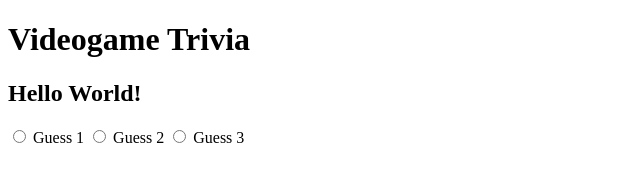
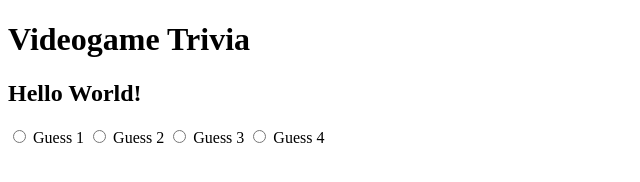
Before and after one commit to TheAmberlamps/TriviaGame, a plain HTML site: page index.html in a window 1280 px wide. Both pictures are taken after a click on the element "Start". Shown: the full height of the page, 0-640 px from the left. Drawn offline with nearby package versions, Linux system fonts and the light colour scheme.

Commit message:
Minor tweaks made to layout and javascript to experiment. Not really a needed commit but I want to get in the habit of committing every time I walk away from the terminal or make a solid step forwards in functionality and/or style.

```diff
--- a/assets/javascript/app.js
+++ b/assets/javascript/app.js
@@ -23,6 +23,10 @@
 
         console.log("here we go");
 
+        for (i=0; i < 101; i++){
+            console.log(i, "har-d-har-har");
+        };
+
     });
 
 
--- a/index.html
+++ b/index.html
@@ -18,6 +18,7 @@
             <input type="radio" name="gender" value="guess1"> Guess 1
             <input type="radio" name="gender" value="guess2"> Guess 2
             <input type="radio" name="gender" value="guess3"> Guess 3
+            <input type="radio" name="gender" value="guess4"> Guess 4
         </form>
 
 </body>
```
